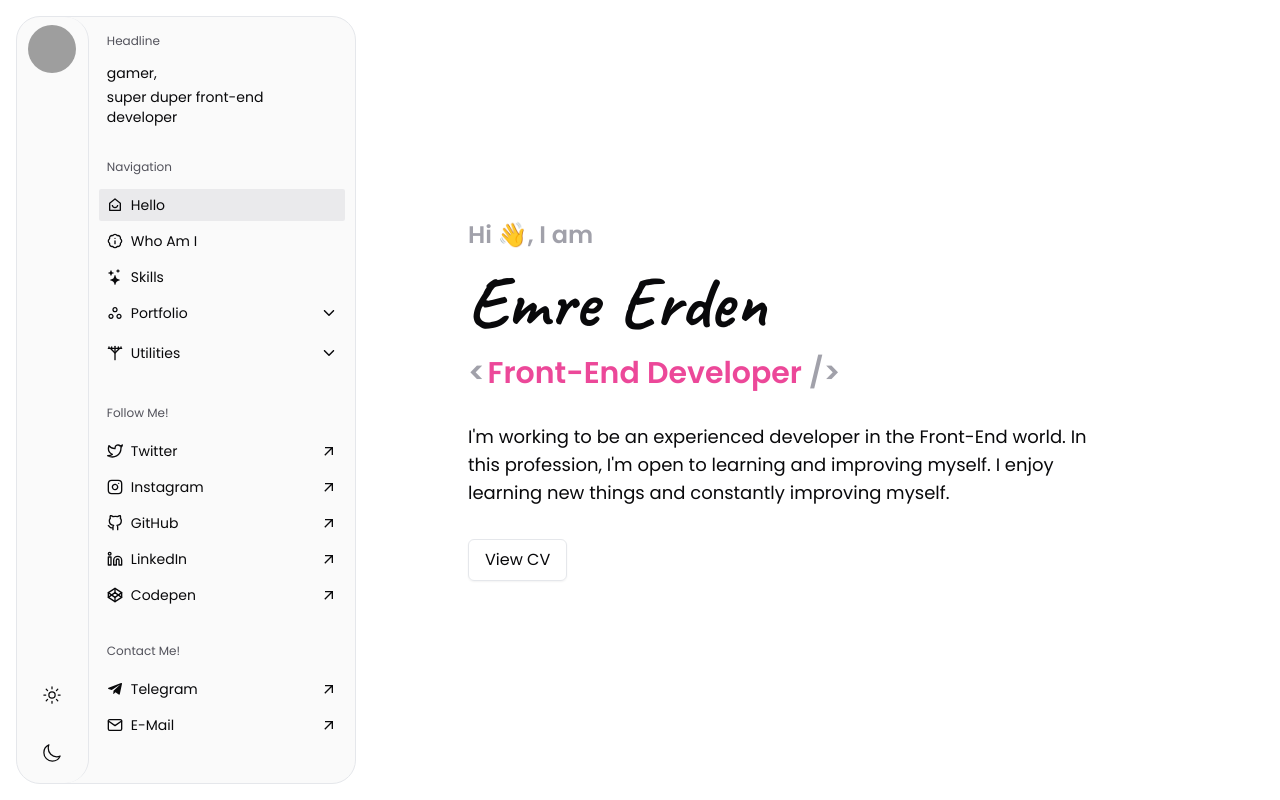
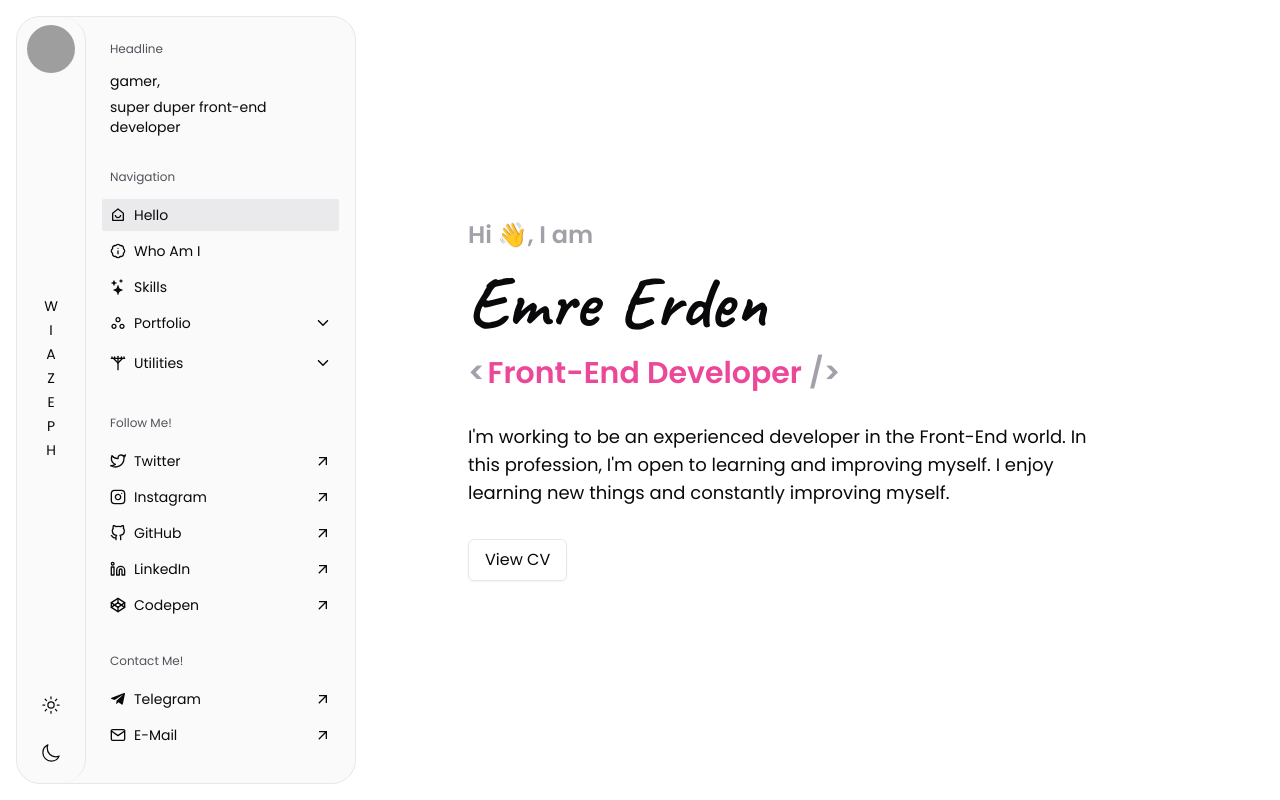
Before and after one commit to Wiazeph/NextJS-emreerden-dev, a Next.js app: page / in a window 1280 px wide. Built offline with nearby package versions, Linux system fonts and the light colour scheme; grey boxes are pictures that could not be loaded.

Commit message:
add username to sidebar

```diff
--- a/src/assets/css/index.css
+++ b/src/assets/css/index.css
@@ -56,6 +56,7 @@
     @apply flex flex-wrap justify-center mdl:justify-normal gap-4;
   }
   /* Pages */
+}
 
 /* no-scrollbar */
 .no-scrollbar {
@@ -111,4 +112,3 @@
   stroke-dashoffset: -64px;
 }
 /* Hamburger Menu */
-}
--- a/src/components/side-bar/about.tsx
+++ b/src/components/side-bar/about.tsx
@@ -7,7 +7,7 @@ const AboutComponent = (props: Props) => {
     <div className="About Side-Bar-Section-Layout">
       <div className="Side-Bar-Title">Headline</div>
 
-      <div className="flex flex-col gap-y-1 text-sm">
+      <div className="flex flex-col gap-y-1.5 text-sm">
         <div>gamer,</div>
 
         <div>super duper front-end developer</div>
--- a/src/components/side-bar/avatar.tsx
+++ b/src/components/side-bar/avatar.tsx
@@ -8,7 +8,7 @@ const AvatarComponent = (props: Props) => {
   return (
     <Link
       href={'/'}
-      className="Avatar-Image relative inline-block w-12 h-12 mx-auto rounded-full overflow-hidden hover:scale-110 transition-all"
+      className="Avatar-Image relative inline-block mx-auto w-12 h-12 rounded-full overflow-hidden hover:scale-110 transition-all"
     >
       <Image
         src="https://avatars.githubusercontent.com/u/37252753?v=4"
--- a/src/components/side-bar/index.tsx
+++ b/src/components/side-bar/index.tsx
@@ -1,14 +1,19 @@
 'use client'
 
 import React, { useState } from 'react'
+//
 import { cn } from '@/lib/utils'
+//
 import AvatarComponent from './avatar'
+import ThemeSettingsComponent from './theme-settings'
+//
 import AboutComponent from './about'
-import NavBarComponent from './nav-bar'
+import NavigationComponent from './navigation'
 import SideBarListComponent from './side-bar-list'
+//
 import SocialLinks from '@/utils/consts/side-bar/socials'
 import ContactLinks from '@/utils/consts/side-bar/contact'
-import SettingsComponent from './settings'
+//
 import { ClickAwayListener } from '@/components/ui/click-away-listener'
 
 type Props = {}
@@ -18,10 +23,15 @@ const SideBarLayout = (props: Props) => {
   const handleOnClick = () => setIsActive(!isActive)
   const activeClass = isActive && 'active'
 
+  const username = 'WIAZEPH'
+
   return (
     <>
-      <ClickAwayListener onClickAway={() => setIsActive(false)}>
-        <div className="z-40 absolute top-0 left-0 h-12 w-full bg-zinc-50 border-b mdl:hidden overflow-hidden">
+      <ClickAwayListener
+        onClickAway={() => setIsActive(false)}
+        className="ClickAwayListener"
+      >
+        <div className="Mobile-Menu z-40 absolute top-0 left-0 h-12 w-full bg-zinc-50 border-b mdl:hidden overflow-hidden">
           <svg
             className={cn(
               'Hamburger-Menu Menu-Rotate Ham-Menu w-12 h-12 ml-auto block mdl:hidden',
@@ -52,13 +62,19 @@ const SideBarLayout = (props: Props) => {
             <div className="w-18 py-2 flex flex-col justify-between rounded-3xl border-r ">
               <AvatarComponent />
 
-              <SettingsComponent />
+              <div className="Username flex flex-col gap-y-1 items-center text-sm select-none">
+                {username.split('').map((letter, index) => (
+                  <div key={index}>{letter}</div>
+                ))}
+              </div>
+
+              <ThemeSettingsComponent />
             </div>
 
-            <div className="flex flex-col gap-y-8 px-[18px] py-4 overflow-y-auto no-scrollbar">
+            <div className="flex flex-col gap-y-8 p-6 overflow-y-auto no-scrollbar">
               <AboutComponent />
 
-              <NavBarComponent />
+              <NavigationComponent />
 
               <SideBarListComponent
                 name="Skills"
--- a/src/components/side-bar/nav-bar.tsx
+++ b/src/components/side-bar/navigation.tsx
@@ -3,17 +3,20 @@
 import React, { useState } from 'react'
 import Link from 'next/link'
 import { usePathname } from 'next/navigation'
+//
 import { cn } from '@/lib/utils'
+//
 import Routes from '@/utils/consts/side-bar/nav-bar/routes'
 import PortfolioRoutes from '@/utils/consts/side-bar/nav-bar/portfolio-routes'
 import UtilitiesRoutes from '@/utils/consts/side-bar/nav-bar/utilities-routes'
+//
 import { MdOutlineWorkspaces } from 'react-icons/md'
 import { LuUtilityPole } from 'react-icons/lu'
 import { IoIosArrowDown } from 'react-icons/io'
 
 type Props = {}
 
-const NavBarComponent = (props: Props) => {
+const NavigationComponent = (props: Props) => {
   const [portfolio, setPortfolio] = useState(false)
   const [utilities, setUtilities] = useState(false)
 
@@ -30,7 +33,7 @@ const NavBarComponent = (props: Props) => {
   const pathname = usePathname()
 
   return (
-    <div className="Nav-Bar Side-Bar-Section-Layout">
+    <div className="Navigation Side-Bar-Section-Layout">
       <div className="Side-Bar-Title">Navigation</div>
 
       <div className="flex flex-col gap-y-1">
@@ -139,4 +142,4 @@ const NavBarComponent = (props: Props) => {
   )
 }
 
-export default NavBarComponent
+export default NavigationComponent
--- a/src/components/side-bar/settings.tsx
+++ /dev/null
@@ -1,21 +0,0 @@
-import React from 'react'
-import { IoSunnyOutline } from 'react-icons/io5'
-import { IoMoonOutline } from 'react-icons/io5'
-
-type Props = {}
-
-const SettingsComponent = (props: Props) => {
-  return (
-    <div className="Settings Side-Bar-Section-Layout items-center">
-      <button className="Light-Theme w-fit p-3 text-xl rounded-full Main-Hover-Color">
-        <IoSunnyOutline />
-      </button>
-
-      <button className="Dark-Theme w-fit p-3 text-xl rounded-full Main-Hover-Color">
-        <IoMoonOutline />
-      </button>
-    </div>
-  )
-}
-
-export default SettingsComponent
--- /dev/null
+++ b/src/components/side-bar/theme-settings.tsx
@@ -0,0 +1,21 @@
+import React from 'react'
+import { IoSunnyOutline } from 'react-icons/io5'
+import { IoMoonOutline } from 'react-icons/io5'
+
+type Props = {}
+
+const ThemeSettingsComponent = (props: Props) => {
+  return (
+    <div className="Theme-Settings Side-Bar-Section-Layout items-center !gap-y-1">
+      <button className="Light-Theme Main-Hover-Color p-3 w-fit text-xl rounded-full">
+        <IoSunnyOutline />
+      </button>
+
+      <button className="Dark-Theme Main-Hover-Color p-3 w-fit text-xl rounded-full">
+        <IoMoonOutline />
+      </button>
+    </div>
+  )
+}
+
+export default ThemeSettingsComponent
```
Lines whose indentation alone changed are shown as unchanged.
